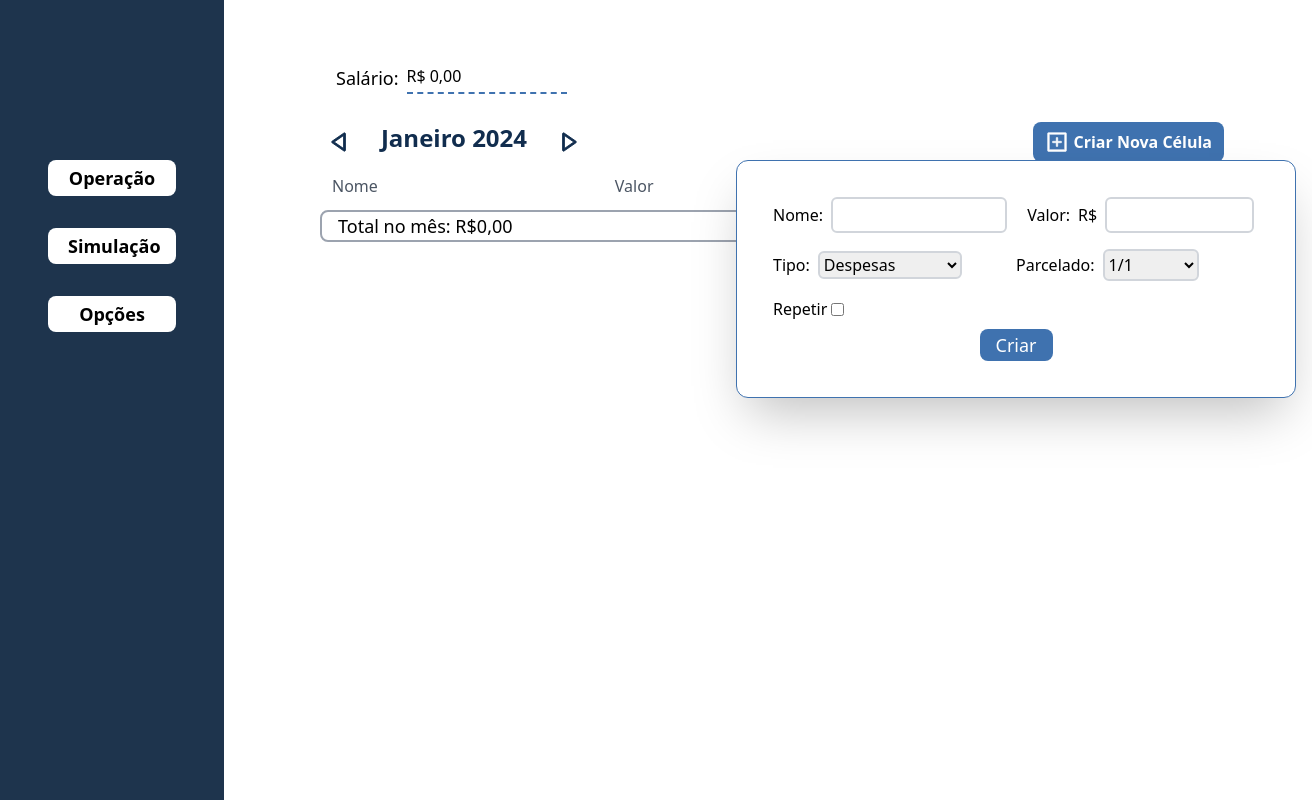
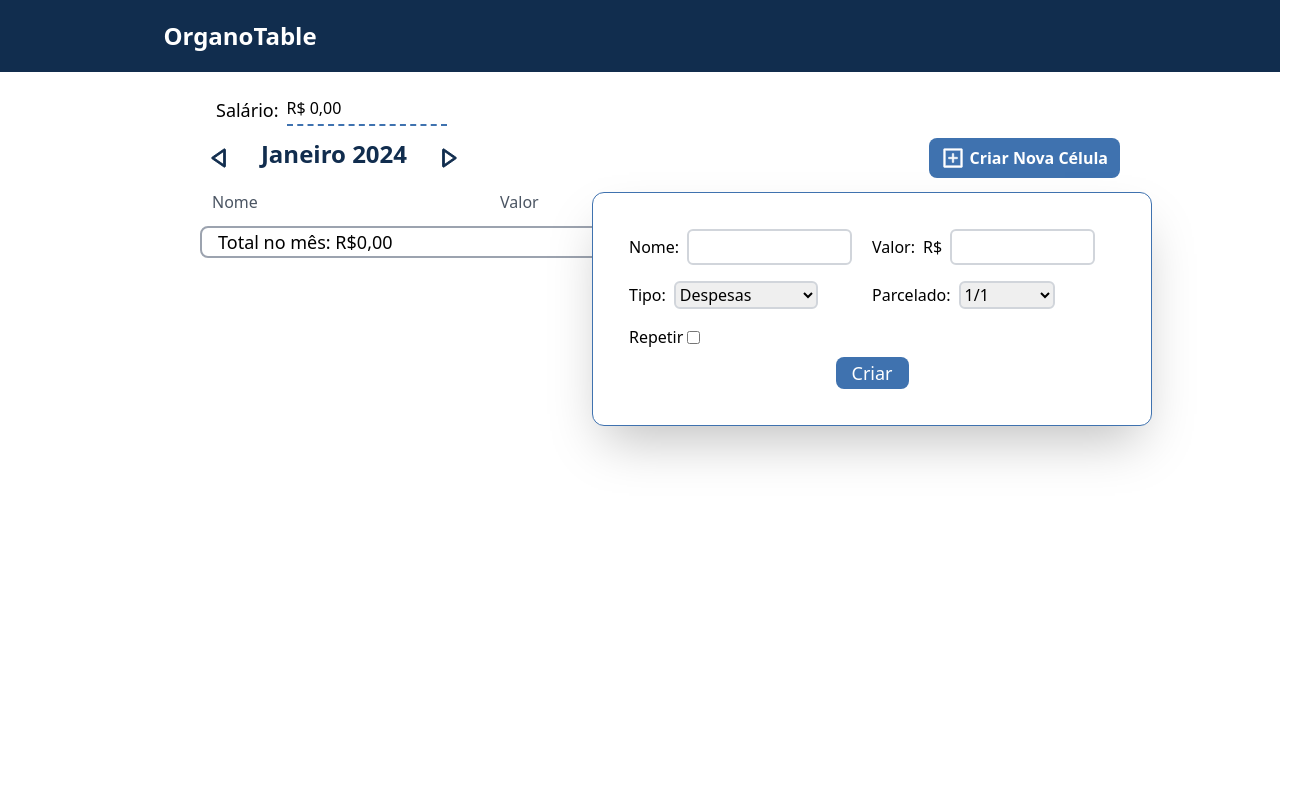
Before and after one commit to guimotab/OrganoTable, a React (Create React App) app: page / in a window 1280 px wide. Both pictures are taken after a click on the button "Criar Nova Célula". Shown: the whole page, 1312 px wide, since content can reach past the window. Built offline with nearby package versions, Linux system fonts and the light colour scheme.

Commit message:
OrganoTable concluído

```diff
--- a/src/App.tsx
+++ b/src/App.tsx
@@ -66,12 +66,15 @@ function App() {
     }
   }
   return (
-    <div className="grid grid-cols-[14rem_auto] h-screen w-screen">
-      <Aside closePopUpClickOut={closePopUpClickOut} />
-      <div
-        onClick={closePopUpClickOut}
-        className='col-start-2 flex flex-col pr-20 pt-14 gap-5 overflow-hidden w-[68rem]'>
-        <div className='pl-24'>
+    <div className='flex flex-col items-center h-screen w-screen'
+      onClick={closePopUpClickOut}>
+      <div className='flex justify-center w-full bg-cor-terciaria py-5'>
+        <p className='text-white font-bold text-2xl mr-[50rem]'>
+          OrganoTable
+        </p>
+      </div>
+      <div className='flex flex-col pt-4 gap-1 overflow-hidden w-[61rem]'>
+        <div className='pl-12'>
           <InputSalary
             table={currentTable}
             tables={tables}
@@ -83,20 +86,17 @@ function App() {
         <Table
           table={currentTable}
           tables={tables}
+          showPopUp={showPopUp}
           expensesTableItems={expensesTableItems}
           expensesPeriodItens={expensesPeriodItens}
+          setMouseOutPopUp={setMouseOutPopUp}
           setExpensesPeriodItens={setExpensesPeriodItens}
           setTables={setTables}
           setDateCurrent={setDateCurrent}
           createNewCell={createNewCell}
           currentSalary={currentSalary}
         />
-        {showPopUp ? <PopUpNewCell
-          dateCurrent={dateCurrent}
-          tables={tables}
-          table={currentTable}
-          setMouseOutPopUp={setMouseOutPopUp}
-          setTables={setTables} /> : <></>}
+
       </div>
     </div>
   );
--- a/src/components/ButtonCreateCell/index.tsx
+++ b/src/components/ButtonCreateCell/index.tsx
@@ -8,7 +8,7 @@ const ButtonCreateCell = ({ createNewCell }: CellsProps) => {
     return (
         <button
             onClick={createNewCell}
-            className='flex gap-1 justify-center items-center bg-cor-secundaria rounded-lg text-white font-medium px-3'>
+            className='flex gap-1 justify-center items-center bg-cor-secundaria rounded-lg text-white font-medium px-3 py-2'>
             <AiOutlinePlusSquare size={24} strokeWidth={24} color="white" />
             <p className="font-semibold">Criar Nova Célula</p>
         </button>
--- a/src/components/FormInput/index.tsx
+++ b/src/components/FormInput/index.tsx
@@ -4,7 +4,7 @@ interface FormInputCellProps {
     type: string
     value: number | string
     onChange: React.Dispatch<React.SetStateAction<string>>
-    onBlur?: (event: React.FocusEvent<HTMLInputElement, Element>)=> void
+    onBlur?: (event: React.FocusEvent<HTMLInputElement, Element>) => void
     pattern?: string
     required: boolean
     minLength?: number
@@ -16,27 +16,27 @@ const FormInput = ({ label, type, value, onBlur, onChange, minLength, maxLength,
     function changeSetProps(event: React.ChangeEvent<HTMLInputElement>) {
         onChange(event.target.value)
     }
-    function transformValueInput(event: React.FocusEvent<HTMLInputElement, Element>){
-        if(onBlur){
+    function transformValueInput(event: React.FocusEvent<HTMLInputElement, Element>) {
+        if (onBlur) {
             onBlur(event)
         }
     }
 
     return (
-        <div className="flex items-center justify-start gap-2 mr-5  ">
+            <div className="flex items-center justify-start gap-2 mr-5 pb-4 ">
                 <label className="font-medium">{label}</label>
                 <div className="flex items-center w-44 gap-2">
                     {tagP ? <p className="font-medium">{tagP}</p> : ""}
                     <input
                         type={type}
-                    onBlur={event=>transformValueInput(event)}
+                        onBlur={event => transformValueInput(event)}
                         minLength={minLength}
                         maxLength={maxLength}
                         onChange={event => changeSetProps(event)}
                         value={value}
                         pattern={pattern}
                         required={required}
-                    onInvalid={event=>event.preventDefault()}
+                        onInvalid={event => event.preventDefault()}
                         className="h-9 w-full border-2 border-gray-300 rounded-md px-1 font-semibold placeholder:text-black focus:outline-cor-secundaria"
                     />
                 </div>
--- a/src/components/IconDeleteCell/index.tsx
+++ b/src/components/IconDeleteCell/index.tsx
@@ -22,7 +22,7 @@ const IconDeleteCell = ({ table, tables, setAllTables, optionsButtons, setOption
         <>
             {optionsButtons ?
                 <div className='flex flex-col justify-center'>
-                    <div className='flex justify-end w-24' onMouseEnter={event => setOptionsButtons(true)} onMouseLeave={event => setOptionsButtons(false)}>
+                    <div className='flex justify-end w-12' onMouseEnter={event => setOptionsButtons(true)} onMouseLeave={event => setOptionsButtons(false)}>
                         <div onMouseLeave={event => setShowWarningDelete(false)} className='text-cor-terciaria pb-1 px-3'>
                             <BsTrash3Fill
                                 size={21}
@@ -46,7 +46,7 @@ const IconDeleteCell = ({ table, tables, setAllTables, optionsButtons, setOption
                     }
                 </div>
                 :
-                <div className='w-24'></div>
+                <div className='w-12'></div>
             }
         </>
     )
--- /dev/null
+++ b/src/components/InputSelect/index.tsx
@@ -0,0 +1,63 @@
+interface InputSelectProps {
+    label: string
+    colStart: string
+    widthClassName: string
+    onChange: (event: React.ChangeEvent<HTMLSelectElement>) => void
+    checkRepeat?: boolean
+}
+
+const InputSelect = ({ label, colStart, widthClassName, onChange, checkRepeat }: InputSelectProps) => {
+    const optionsSelectInput = [
+        { label: "Despesas" },
+        { label: "Investimento" },
+        { label: "Beleza" },
+        { label: "Saúde" },
+        { label: "Outros" }
+    ]
+    let installmentSelectInput
+    if (checkRepeat) {
+        installmentSelectInput = [
+            { label: "1/1" }
+        ]
+    } else {
+        installmentSelectInput = [
+            { label: "1/1" },
+            { label: "1/2" },
+            { label: "1/3" },
+            { label: "1/4" },
+            { label: "1/5" },
+            { label: "1/6" },
+            { label: "1/7" },
+            { label: "1/8" },
+            { label: "1/9" },
+            { label: "1/10" },
+            { label: "1/11" },
+            { label: "1/12" }
+        ]
+    }
+    return (
+        <div className={`flex col-start-${colStart} row-start-2 items-center justify-start gap-2 pb-4`}>
+            <label className='font-medium'>{label}: </label>
+            {
+                label === "Tipo" ?
+                    <select
+                        onChange={event => onChange(event)}
+                        className={`${widthClassName} rounded-md border-2 border-gray-300 font-medium focus:border-cor-secundaria outline-none`}>
+                        {optionsSelectInput.map((option, index) =>
+                            <option key={index} className='font-medium'>{option.label}</option>
+                        )}
+                    </select> :
+                    <select
+                        onChange={event => onChange(event)}
+                        className={`${widthClassName} rounded-md border-2 border-gray-300 font-medium focus:border-cor-secundaria outline-none`}>
+                        {installmentSelectInput.map((option, index) =>
+                            <option key={index} className='font-medium'>{option.label}</option>
+                        )}
+                    </select>
+
+            }
+        </div>
+    )
+}
+
+export default InputSelect
--- a/src/components/PopUpNewCell/index.tsx
+++ b/src/components/PopUpNewCell/index.tsx
@@ -8,14 +8,12 @@ import { CurrentTable } from '../../models/CurrentTable'
 import { Tables } from '../../models/Tables'
 import { ITableItens } from '../../shared/ITableItens'
 import { createOthersInstallments } from '../../utils/installmentOrganizer'
-import { log } from 'console'
+import InputSelect from '../InputSelect'
 
 interface PopUpProps {
     table: IObjectTable
     dateCurrent: string
     tables: IObjectTable[]
-    // expensesPeriodItens: string[]
-    // setExpensesPeriodItens: React.Dispatch<React.SetStateAction<string[]>>
     setMouseOutPopUp: React.Dispatch<React.SetStateAction<boolean>>
     setTables: React.Dispatch<React.SetStateAction<IObjectTable[]>>
 }
@@ -30,10 +28,8 @@ const PopUpNewCell = ({ table, dateCurrent, tables, setMouseOutPopUp, setTables
     const [repeat, setRepeat] = useState(false)
     const [checkInstallment, setCheckInstallment] = useState(false)
     const [checkRepeat, setCheckRepeat] = useState(false)
-
     const [typeRepeat, setTypeRepeat] = useState("")
     const [daysRepeat, setDaysRepeat] = useState<string[]>([])
-
 
     function constructObjectPeriodItens(idTable: number, idItens: number) {
         if (repeat) {
@@ -123,7 +119,7 @@ const PopUpNewCell = ({ table, dateCurrent, tables, setMouseOutPopUp, setTables
         const checkValueIsNull = value === ""
         const checkRepeat = repeat === true && typeRepeat !== "" || repeat === false && typeRepeat === ""
         let checkTypeAndDayRepeat = true
-        if(typeRepeat === "Semanalmente" && !daysRepeat[0]) {
+        if (typeRepeat === "Semanalmente" && !daysRepeat[0]) {
             checkTypeAndDayRepeat = false
         }
         const checkValue = value !== "NaN"
@@ -242,43 +238,29 @@ const PopUpNewCell = ({ table, dateCurrent, tables, setMouseOutPopUp, setTables
             onclick: (event: React.MouseEvent<HTMLButtonElement, MouseEvent>) => changeTypeRepeat("Anualmente")
         },
     ]
-    const optionsSelectInput = [
-        { label: "Despesas" },
-        { label: "Investimento" },
-        { label: "Beleza" },
-        { label: "Saúde" },
-        { label: "Outros" }
+    const inputSelect = [
+        {
+            label: "Tipo",
+            colStart: "1",
+            widthClassName: "w-36",
+            onChange: (event: React.ChangeEvent<HTMLSelectElement>) => setType(event.target.value)
+        },
+        {
+            label: "Parcelado",
+            colStart: "2",
+            widthClassName: "w-24",
+            onChange: (event: React.ChangeEvent<HTMLSelectElement>) => changeValueInstallment(event),
+            checkRepeat: checkRepeat
+        }
     ]
-    let installmentSelectInput
-    if (checkRepeat) {
-        installmentSelectInput = [
-            { label: "1/1" }
-        ]
-    } else {
-        installmentSelectInput = [
-            { label: "1/1" },
-            { label: "1/2" },
-            { label: "1/3" },
-            { label: "1/4" },
-            { label: "1/5" },
-            { label: "1/6" },
-            { label: "1/7" },
-            { label: "1/8" },
-            { label: "1/9" },
-            { label: "1/10" },
-            { label: "1/11" },
-            { label: "1/12" }
-        ]
-    }
     return (
         <div
             onMouseLeave={() => setMouseOutPopUp(true)}
             onMouseEnter={() => setMouseOutPopUp(false)}
-            className="absolute shadow-2xl border border-cor-secundaria rounded-xl bg-white px-9 py-9 h-fit w-[35rem] top-40 left-[46rem]">
+            className="absolute shadow-2xl border border-cor-secundaria rounded-xl bg-white p-9 h-fit w-[35rem] top-48">
             <form
                 onSubmit={event => submitForm(event)}
                 className='grid grid-cols-2 grid-rows-[auto]'>
-                <div className='flex pb-4'>
                 {formInput.map((input, index) => <FormInput
                     key={index}
                     label={input.label}
@@ -292,27 +274,14 @@ const PopUpNewCell = ({ table, dateCurrent, tables, setMouseOutPopUp, setTables
                     required={input.required}
                     tagP={input.tagP}
                 />)}
-                </div>
-                <div className='flex col-start-1 row-start-2 items-center justify-start gap-2 pb-4'>
-                    <label className='font-medium'>Tipo: </label>
-                    <select
-                        onChange={event => setType(event.target.value)}
-                        className='w-36 rounded-md border-2 border-gray-300 font-medium focus:border-cor-secundaria outline-none'>
-                        {optionsSelectInput.map((option, index) =>
-                            <option key={index} className='font-medium'>{option.label}</option>
-                        )}
-                    </select>
-                </div>
-                <div className='flex col-start-2 row-start-2 items-center justify-start gap-2 pb-4'>
-                    <label className=' font-medium'>Parcelado: </label>
-                    <select
-                        onChange={event => changeValueInstallment(event)}
-                        className='w-24 rounded-md py-0.5 border-2 border-gray-300 font-medium focus:border-cor-secundaria outline-none'>
-                        {installmentSelectInput.map((option, index) =>
-                            <option key={index} className='font-medium'>{option.label}</option>
-                        )}
-                    </select>
-                </div>
+                {inputSelect.map((input, index) => <InputSelect
+                    key={index}
+                    label={input.label}
+                    colStart={input.colStart}
+                    widthClassName={input.widthClassName}
+                    onChange={input.onChange}
+                    checkRepeat={input.checkRepeat}/>)
+                }
                 {!checkInstallment ?
                     <div className='flex items-center row-start-3 gap-1 pb-2'>
                         <label className='font-medium'>Repetir</label>
@@ -345,8 +314,8 @@ const PopUpNewCell = ({ table, dateCurrent, tables, setMouseOutPopUp, setTables
                                 <input type='checkbox' onChange={(event) => days.onChange(event)} />
                             </div>
                         )}
-                    </div>
-                    : <></>}
+                    </div> : <></>
+                }
                 <div className='flex justify-center row-start-6 col-span-2'>
                     <button
                         type='submit'
@@ -356,7 +325,6 @@ const PopUpNewCell = ({ table, dateCurrent, tables, setMouseOutPopUp, setTables
                     </button>
                 </div>
             </form>
-
         </div >
     )
 }
--- a/src/components/ResultOnMonth/ResultOnMonth.tsx
+++ b/src/components/ResultOnMonth/ResultOnMonth.tsx
@@ -32,7 +32,7 @@ const ResultOnMonth = ({table, expensesTableItems, expensesPeriodItens }: Result
         return salaryFloat
     }
     return (
-        <div className='pr-2 pl-24'>
+        <div className='pr-2 pl-12'>
             <h2 className="flex px-4 font-medium text-lg border-2 rounded-lg border-gray-400">
                 Total no mês: R${resultOnMonthValue.toFixed(2).replace('.', ',')}
             </h2>
--- a/src/components/Table/index.tsx
+++ b/src/components/Table/index.tsx
@@ -12,12 +12,15 @@ import { findMonth, returnMonthYear } from '../../utils/dayTime'
 import { showValue } from '../../utils/createFormatValue'
 import TableCellsPeriods from '../TableCellsPeriods'
 import { Expenses } from '../../models/Expenses'
+import PopUpNewCell from '../PopUpNewCell'
 
 interface TableProps {
     table: IObjectTable
     tables: IObjectTable[]
+    showPopUp: boolean
     expensesTableItems: number
     expensesPeriodItens: string[]
+    setMouseOutPopUp: React.Dispatch<React.SetStateAction<boolean>>
     setExpensesPeriodItens: React.Dispatch<React.SetStateAction<string[]>>
     setTables: React.Dispatch<React.SetStateAction<IObjectTable[]>>
     setDateCurrent: React.Dispatch<React.SetStateAction<string>>
@@ -26,7 +29,7 @@ interface TableProps {
     // setCurrentSalary: React.Dispatch<React.SetStateAction<string>>
 }
 
-const Table = ({ table, tables, expensesTableItems, setTables, setDateCurrent, createNewCell, currentSalary }: TableProps) => {
+const Table = ({ table, tables, showPopUp, expensesTableItems, setMouseOutPopUp, setTables, setDateCurrent, createNewCell, currentSalary }: TableProps) => {
     const currentTable = new CurrentTable(table)
     const [expensesPeriodItens, setExpensesPeriodItens] = useState<string[]>([])
     const [itensTable, setItensTable] = useState(currentTable.getInformations())
@@ -137,17 +140,29 @@ const Table = ({ table, tables, expensesTableItems, setTables, setDateCurrent, c
     return (
         <div className='flex flex-col gap-1 w-full'>
             <div className='flex flex-col gap-2'>
-                <div className='flex justify-between h-fit pr-2 pl-24'>
+                <div className='flex justify-between h-fit pr-2 pl-12'>
                     <TableTitle
                         name={currentTable.monthTable}
                         setExpenseClass={setExpenseClass}
                         expensesPeriodItens={expensesPeriodItens}
                         setDateCurrent={setDateCurrent}
                         setExpensesPeriodItens={setExpensesPeriodItens} />
-                    <CreateCell createNewCell={createNewCell} />
+                    <div className='flex flex-col'>
+                        <div className='flex justify-end'>
+                            <CreateCell createNewCell={createNewCell} />
+                        </div>
+                        <div className='mr-[33rem]'>
+                            {showPopUp ? <PopUpNewCell
+                                dateCurrent={currentTable.monthTable}
+                                tables={tables}
+                                table={currentTable}
+                                setMouseOutPopUp={setMouseOutPopUp}
+                                setTables={setTables} /> : <></>}
+                        </div>
+                    </div>
                 </div>
                 <div className='flex flex-col gap-1 w-full scrollbar'>
-                    <div className='flex pr-4 pl-24 py-1'>
+                    <div className='flex pr-4 pl-12 py-1'>
                         {titlesTable.map((title, index) => <div className={title.width} key={index}>{title.name}</div>)}
                     </div>
                     <section className='flex flex-col pr-2 gap-1 max-h-[21rem] overflow-auto '>
--- a/src/components/TableCells/index.tsx
+++ b/src/components/TableCells/index.tsx
@@ -23,7 +23,7 @@ interface TableCellsProps {
     setAllTables: (value: React.SetStateAction<IObjectTable[]>) => void
 }
 
-const TableCells = ({ name, value, installment, type, paid, id, repeat, table, tables, setAllTables}: TableCellsProps) => {
+const TableCells = ({ name, value, installment, type, paid, id, repeat, table, tables, setAllTables }: TableCellsProps) => {
 
     const currentTable = new CurrentTable(table)
 
@@ -180,8 +180,7 @@ const TableCells = ({ name, value, installment, type, paid, id, repeat, table, t
                 repeatCell={repeatCell}
                 textP={"Você tem certeza?"}
             />
-            <div
-                className='flex flex-grow border-2 rounded-lg border-cor-secundaria py-1.5'
+            <div className='flex flex-grow border-2 rounded-lg border-cor-secundaria py-1.5'
                 onMouseEnter={event => setOptionsButtons(true)}
                 onMouseLeave={event => setOptionsButtons(false)}>
                 {editButtons.map((button, index) =>
@@ -203,8 +202,7 @@ const TableCells = ({ name, value, installment, type, paid, id, repeat, table, t
                 <div className='flex justify-center w-28 border-gray-300 border-r-2'>
                     <p className='font-medium'>{installmentCell}</p>
                 </div>
-                {
-                    installmentCell === "1/1" ?
+                {installmentCell === "1/1" ?
                     <div className='flex justify-start px-4 w-44 border-gray-300 border-r-2'>
                         <select onChange={event => changeTypeInput(event, typeCell)} value={typeCell} className='w-40 font-medium'>
                             {optionsSelectInput.map((option, index) =>
@@ -218,14 +216,11 @@ const TableCells = ({ name, value, installment, type, paid, id, repeat, table, t
                     </div>
                 }
                 <div className='flex flex-grow text-center justify-center'>
-                    {
-                        <input
-                            type="checkbox"
+                    <input type="checkbox"
                         checked={paidCell}
                         onChange={event => changeChecked(event)}
                         className='flex self-center'
                     />
-                    }
                 </div>
             </div >
         </div>
--- a/src/components/WarningDeleteCell/index.tsx
+++ b/src/components/WarningDeleteCell/index.tsx
@@ -86,7 +86,7 @@ const WarningDeleteCell = ({ textP, id, repeat, table, tables, setTables, setOpt
         <div
             onMouseEnter={event => showWarnings()}
             onMouseLeave={event => hideWarnings()}
-            className="flex flex-col absolute bg-cor-terciaria text-white mt-24 ml-10 px-5 pt-2 pb-3 gap-1 rounded-lg">
+            className="flex flex-col absolute bg-cor-terciaria text-white mt-[5.5rem] px-5 py-2 rounded-lg">
             {textP === "Você tem certeza?" ?
                 <>
                     <p className="flex justify-center">{textP}</p>
```
Also changed, not shown: src/App.css (deleted, +0 -7 lines). Lines whose indentation alone changed are shown as unchanged.
